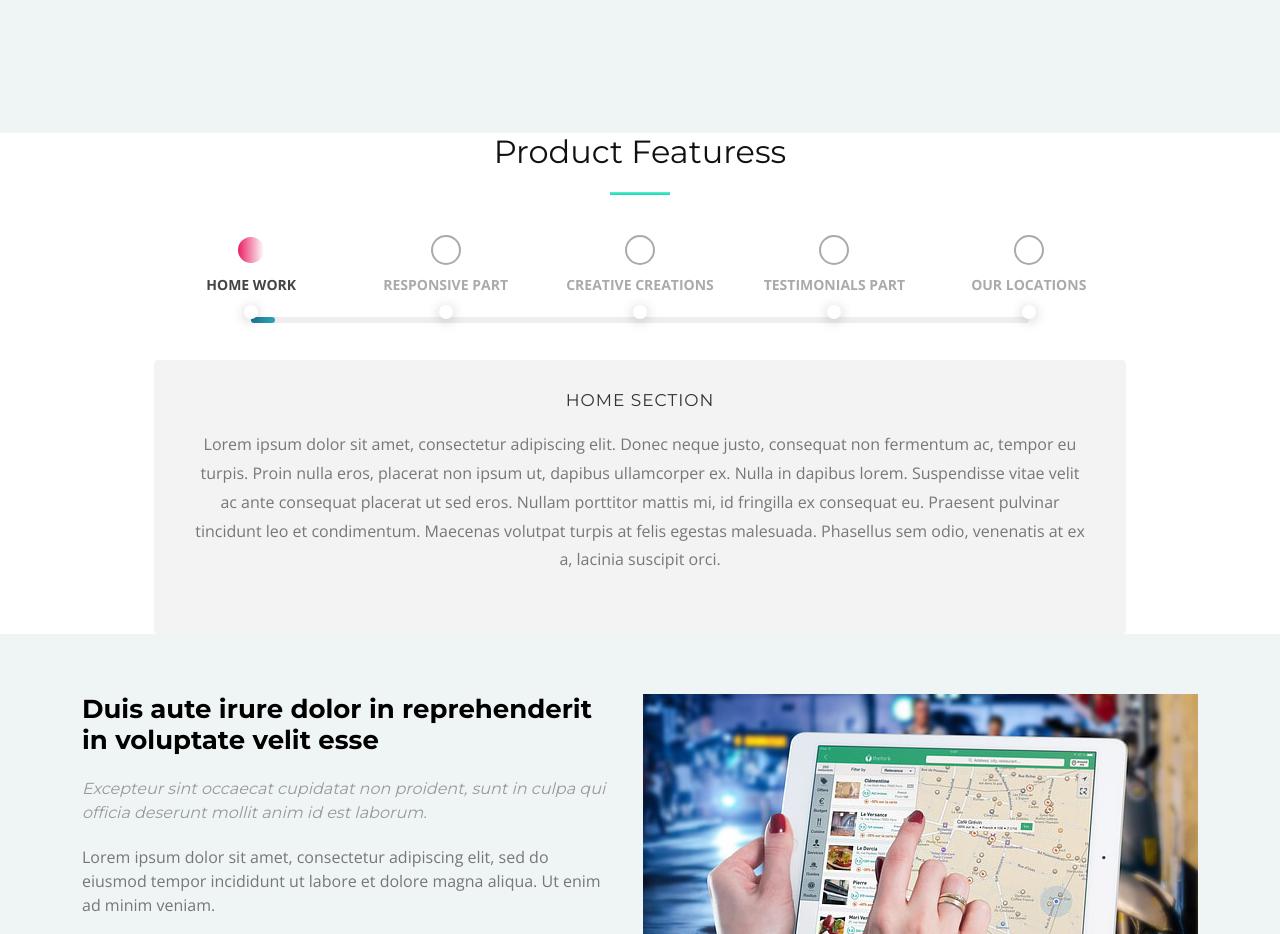
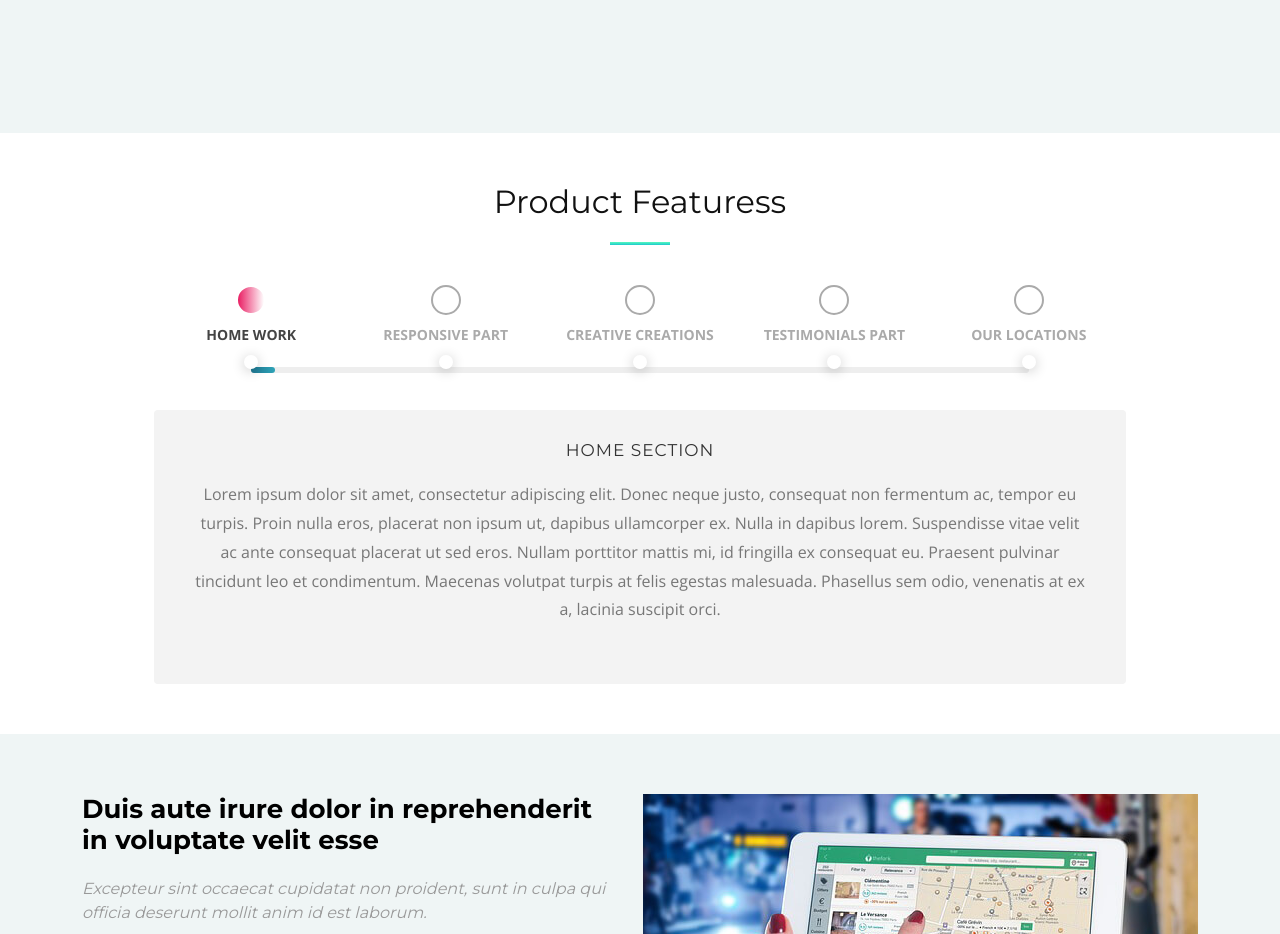
Before and after one commit to AphiweMpeto/Web, a plain HTML site: page Portfolio/index.html in a window 1280 px wide. Shown: the part 1520-2454 px from the top of the page. Drawn offline with nearby package versions, Linux system fonts and the light colour scheme.

Commit message:
another update

```diff
--- a/Portfolio/assets/css/style.css
+++ b/Portfolio/assets/css/style.css
@@ -1354,3 +1354,8 @@ h1 {
 #footer .footer-links a:hover {
   color: #1dc8cd;
 }
+
+#features {
+  padding-bottom: 50px;
+  padding-top: 50px;
+}
```
